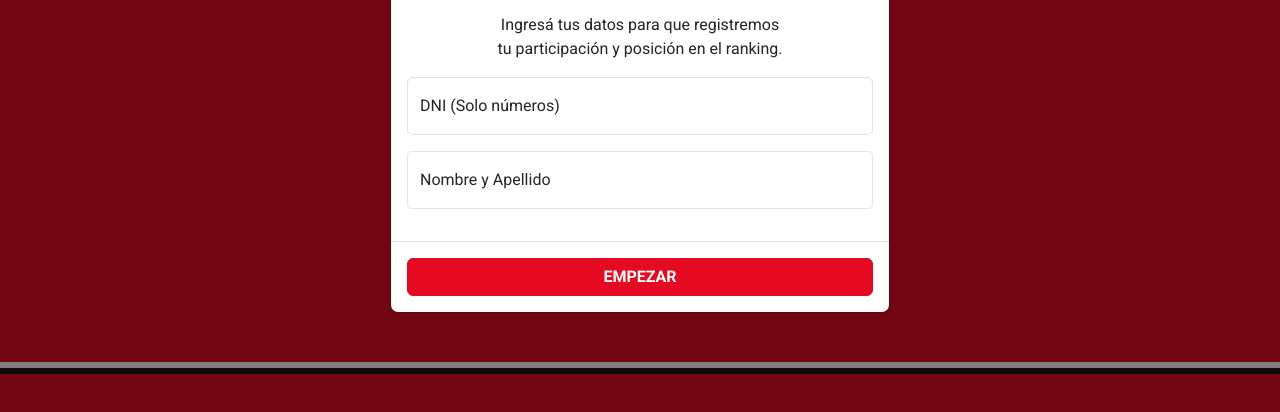
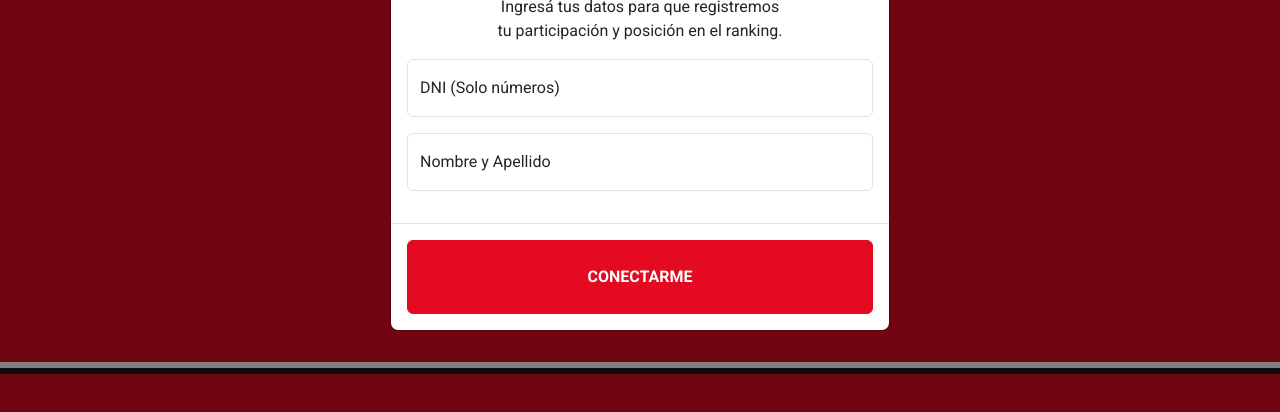
Before and after one commit to david-tucu/TriviaHonda, a website: page public/front-trivia.html in a window 1280 px wide. Shown: the part 306-718 px from the top of the page. Drawn offline with nearby package versions, Linux system fonts and the light colour scheme; no server answers.

Commit message:
ajuste visual

```diff
--- a/public/front-trivia.html
+++ b/public/front-trivia.html
@@ -95,7 +95,7 @@
 
         </div>
         <div class="modal-footer">
-          <button type="button" class="btn btn-primary w-100" onclick="guardarDatos()">EMPEZAR</button>
+          <button type="button" class="btn btn-primary w-100 p-4" onclick="guardarDatos()">CONECTARME</button>
         </div>
       </div>
     </div>
```
